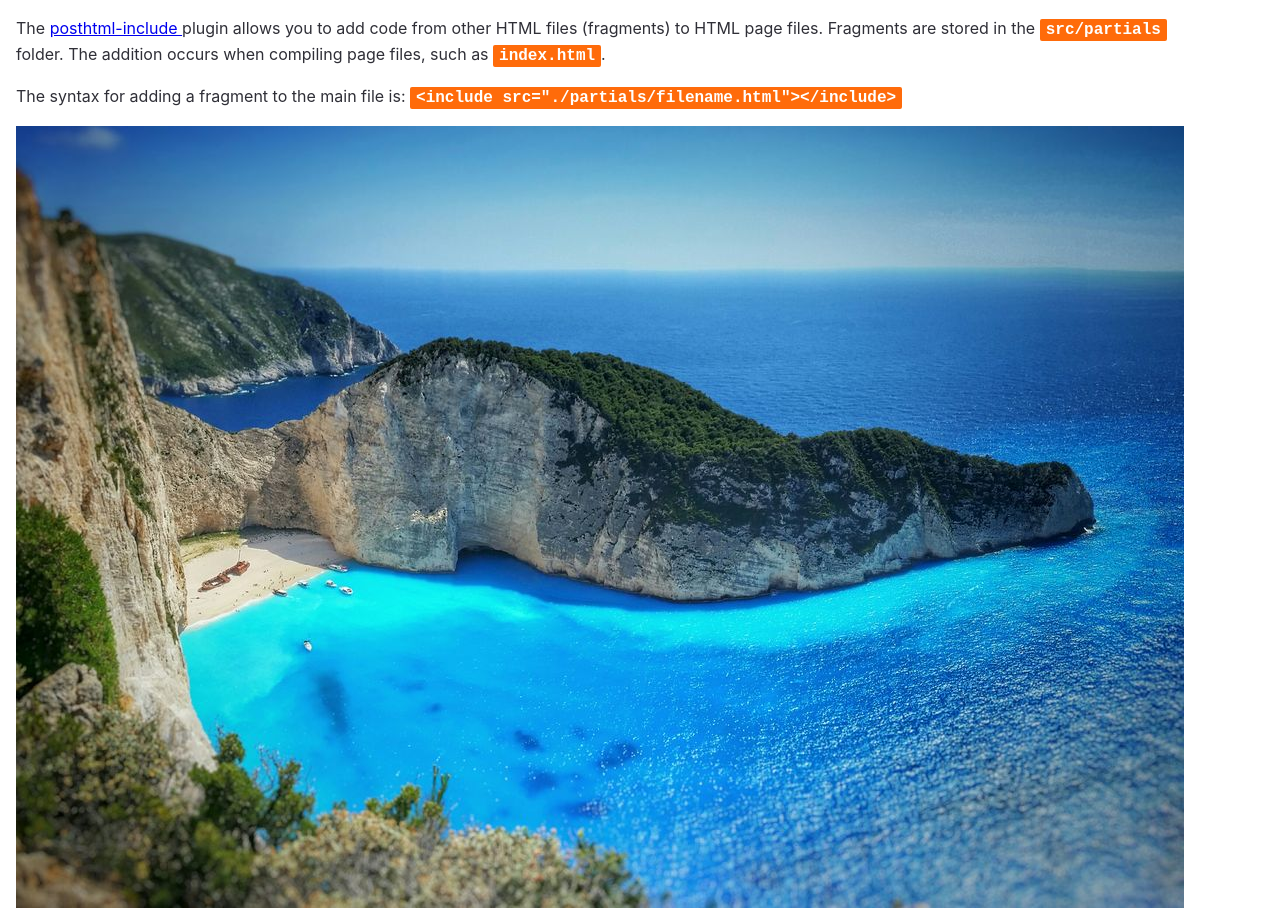
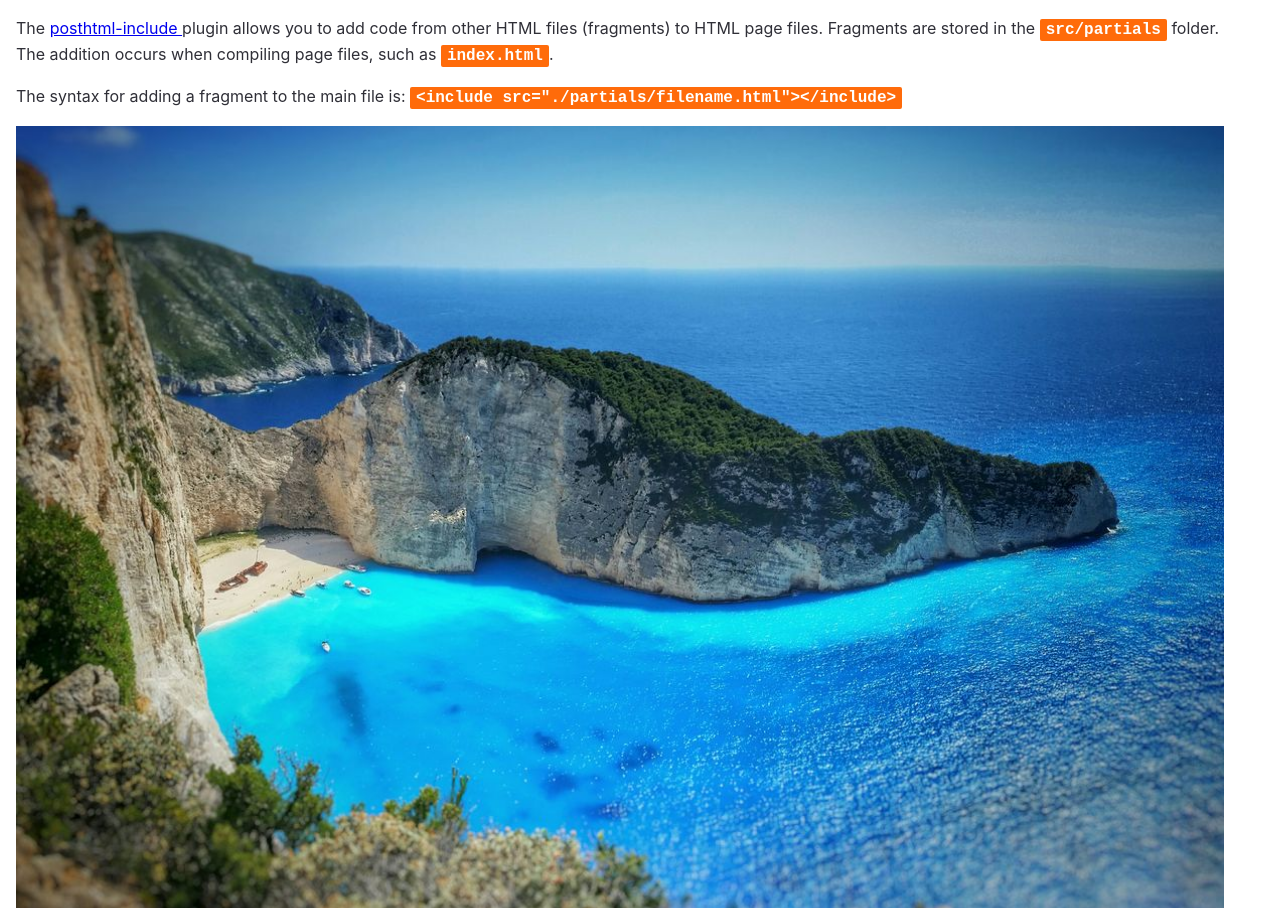
Before and after one commit to H4Y6/parcel-project, a website built with Parcel: page src/index.html in a window 1280 px wide. Shown: the part 880-1804 px from the top of the page. Built offline with nearby package versions, Linux system fonts and the light colour scheme.

Commit message:
modified:   package-lock.json modified:   src/sass/_example.scss

```diff
--- a/src/sass/_example.scss
+++ b/src/sass/_example.scss
@@ -4,7 +4,7 @@
   line-height: 1.5;
   background-color: #fff;
   color: #2f2f37;
-  max-width: 1200px;
+  max-width: 1240px;
   padding: 16px;
 }
 
@@ -23,6 +23,6 @@
   // ❗️❗️❗️ The path to images from a SASS file
   // is always the same as from the css folder.
   background-image: url('../images/beach.jpg');
-  background-size: 1200px;
+  background-size: cover;
   background-position: center;
 }
```
Also changed, not shown: 1 other file.
